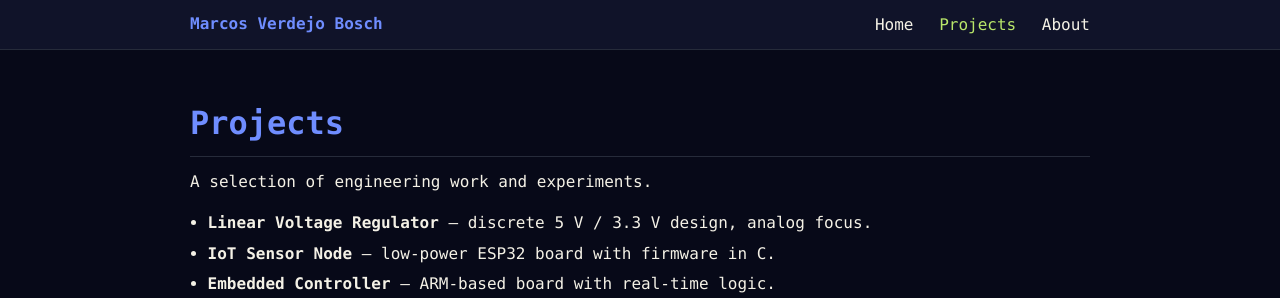
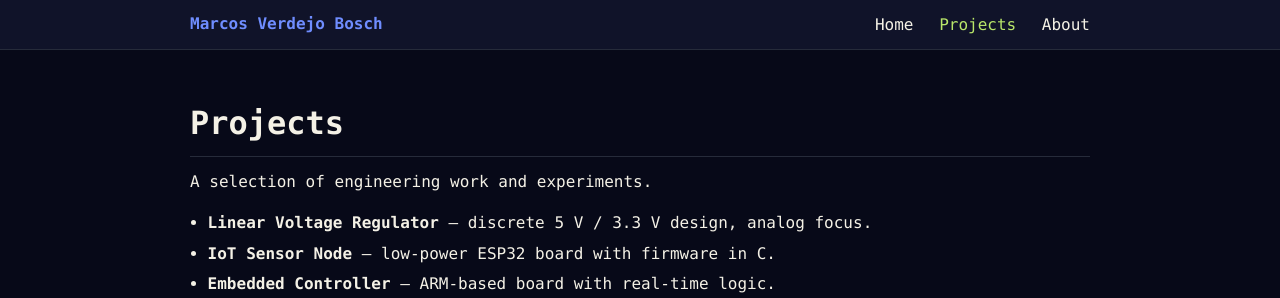
Before and after one commit to MarcosVerde/MarcosVerde.github.io, a Jekyll site: the page built from projects.md, in a window 1280 px wide. Shown: the top 298 px of the page. Built offline with Jekyll 4.4.1, drawn with Linux system fonts in a browser that asks for light colours.

Commit message:
Update style.css
Clean default layout, fix index front matter and unify heading styling

```diff
--- a/assets/css/style.css
+++ b/assets/css/style.css
@@ -59,21 +59,17 @@ h2,
 h3 {
   margin-top: 2rem;
   margin-bottom: 0.75rem;
+  color: var(--fg);          /* same warm off-white as body */
+  border-bottom: 1px solid var(--line);
+  padding-bottom: 0.4rem;
 }
 
-h1 {
-  border-bottom: 1px solid var(--line);
-  padding-bottom: 0.4rem;
-  color: var(--accent);  /* blue for main titles */
+h2,
+h3 {
+  border-bottom: none;
+  padding-bottom: 0;
 }
 
-h2 {
-  color: var(--accent-alt); /* yellow-green for section titles */
-}
-
-h3 {
-  color: var(--fg);
-}
 
 /* Paragraph spacing */
 
@@ -136,8 +132,9 @@ li {
   text-align: center;
   margin-top: 0.5rem;
   margin-bottom: 2.5rem;
-  color: var(--fg); /* same warm off-white as body text */
+  color: var(--fg);   /* same warm off-white */
 }
+
 
 /* Footer */
 
```
